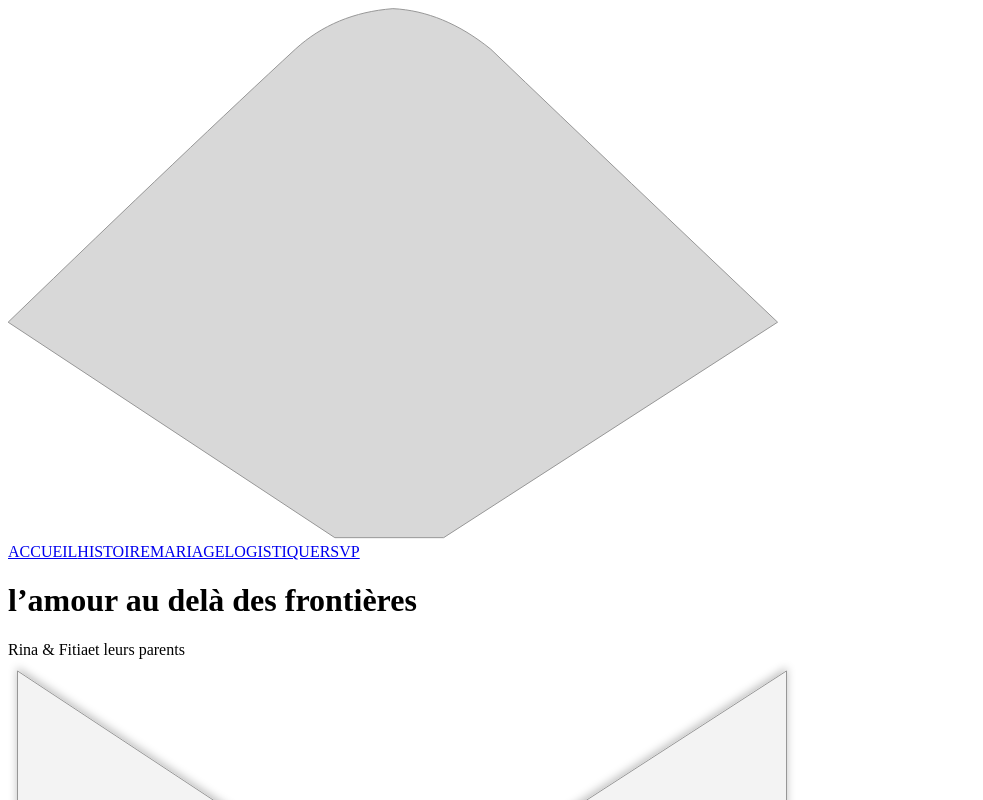
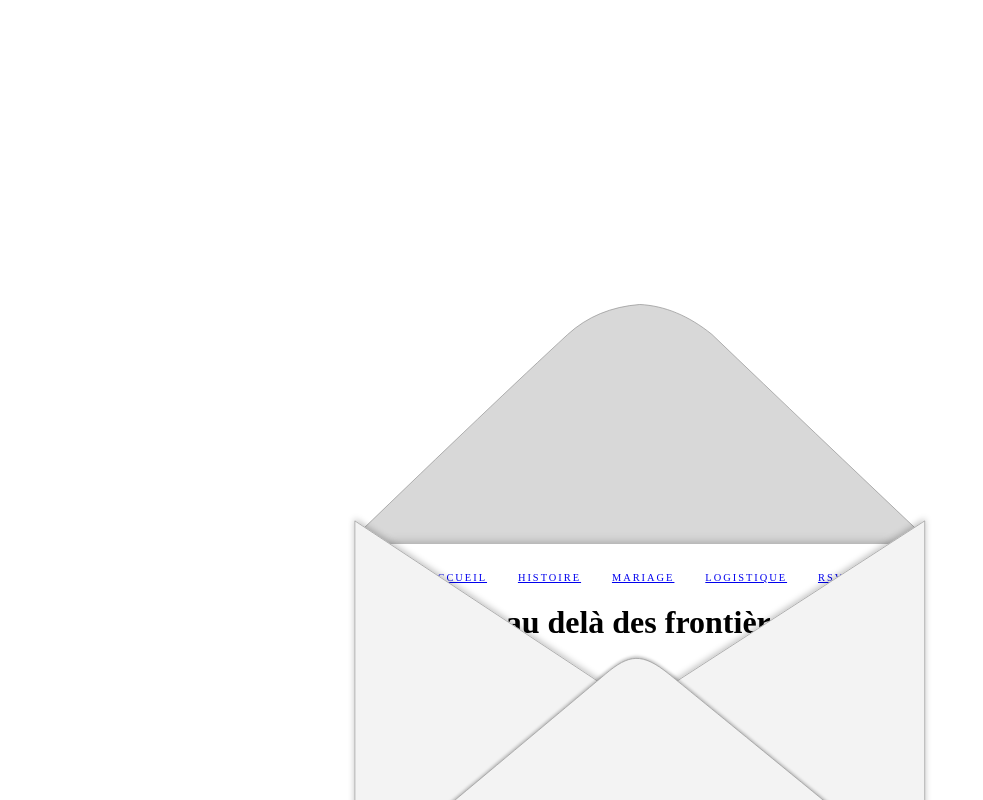
Before and after one commit to randriana/webinvitation, an Angular app: page / in a window 1280 px wide. Shown: the top 800 px of the page, without its empty margins (0-983 px from the left). Built offline with nearby package versions, Linux system fonts and the light colour scheme.

Commit message:
app component

```diff
--- a/src/app/app.component.css
+++ b/src/app/app.component.css
@@ -0,0 +1,55 @@
+.pre-whitespace {
+  width: 100%;
+  height: 67vh; }
+
+.scroll-component-container {
+  width: 100%;
+  height: 800px;
+  z-index: 0; }
+
+.envelope__container {
+  position: fixed;
+  left: 50%;
+  -webkit-transform: translateX(-50%);
+  transform: translateX(-50%); }
+  .envelope__container--backside {
+    bottom: 13vh;
+    z-index: -1;
+    height: 49vh; }
+  .envelope__container--frontside {
+    bottom: -11vh;
+    z-index: 1;
+    height: 47vh; }
+
+.envelope__frontside {
+  max-width: 650px;
+  height: 100%; }
+
+.envelope__backside {
+  max-width: 635px;
+  height: 100%; }
+
+.paper {
+  -webkit-box-shadow: 0px 0px 10px #979797;
+  box-shadow: 0px 0px 10px #979797;
+  background-color: #fff;
+  max-width: 63vh;
+  min-height: 100%;
+  display: block;
+  margin: 0 auto; }
+
+.navbar {
+  display: -webkit-box;
+  display: -ms-flexbox;
+  display: flex;
+  -webkit-box-pack: justify;
+  -ms-flex-pack: justify;
+  justify-content: space-between;
+  padding: 3.5vh 5vh 0;
+  font-size: 1.3vh;
+  /* 12px */
+  font-family: Cochin;
+  font-weight: 100;
+  letter-spacing: 0.25vh;
+  /* 2.3px */
+  color: #6e6e6e; }
--- /dev/null
+++ b/src/app/app.component.scss
@@ -0,0 +1,62 @@
+$paper-height: 800px;
+$paper-width: 63vh;
+
+.pre-whitespace {
+    width: 100%;
+    height: 67vh;
+}
+
+.scroll-component-container {
+    width: 100%;
+    height: $paper-height;
+    z-index: 0;
+}
+
+.envelope {
+    &__container {
+        position: fixed;
+        left: 50%;
+        transform: translateX(-50%);
+
+        &--backside {
+            bottom: 13vh;
+            z-index: -1;
+            height: 49vh;
+        }
+
+        &--frontside {
+            bottom: -11vh;
+            z-index: 1;
+            height: 47vh;
+        }
+    }
+
+    &__frontside {
+        max-width: 650px;
+        height: 100%;
+    }
+    &__backside {
+        max-width: 635px;
+        height: 100%;
+    }
+}
+
+.paper {
+    box-shadow: 0px 0px 10px #979797;
+    background-color: #fff;
+    max-width: $paper-width;
+    min-height: 100%;
+    display: block;
+    margin: 0 auto;
+}
+
+.navbar {
+    display: flex;
+    justify-content: space-between;
+    padding: 3.5vh 5vh 0;
+    font-size: 1.3vh; /* 12px */
+    font-family: Cochin;
+    font-weight: 100;
+    letter-spacing: 0.25vh; /* 2.3px */
+    color: #6e6e6e;
+}
```
